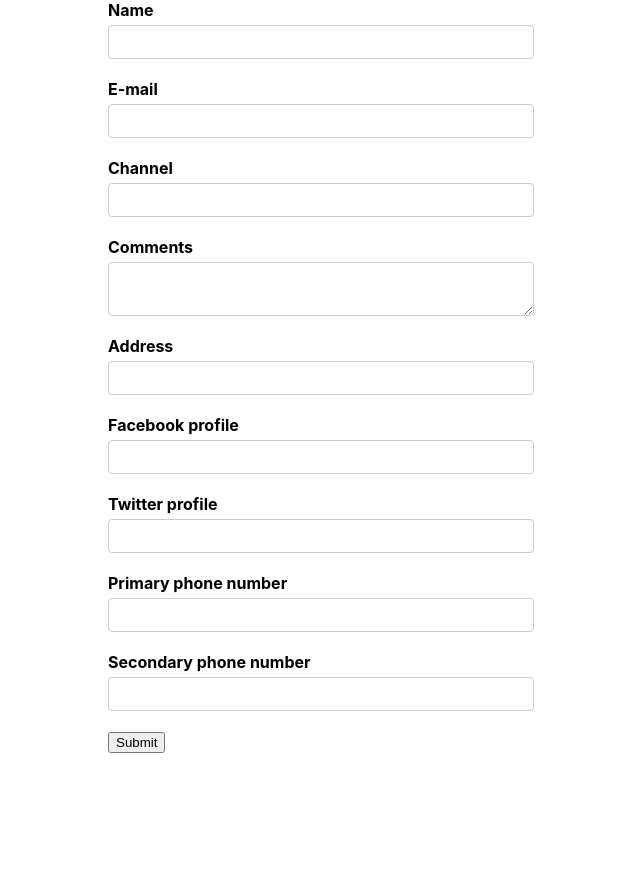
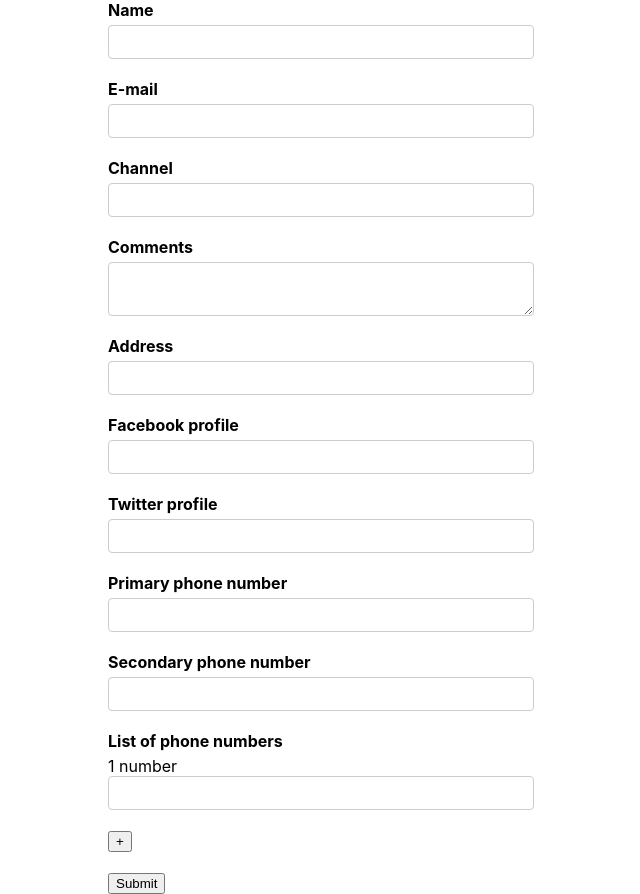
Before and after one commit to BlankaTrajkoska/formik-demo, a React (Create React App) app: page /form in a window 1280 px wide. Shown: the whole page, without its empty margins (319-959 px from the left). Before the commit the page ends 800 px from the top, so only its background shows below. Built offline with nearby package versions, Linux system fonts and the light colour scheme.

Commit message:
added fields with the FieldArray component

```diff
--- a/src/components/NewForm.js
+++ b/src/components/NewForm.js
@@ -1,4 +1,4 @@
-import { Formik, Form, Field, ErrorMessage } from "formik";
+import { Formik, Form, Field, FieldArray, ErrorMessage } from "formik";
 import * as Yup from "yup";
 import TextError from "./TextError";
 const NewForm = () => {
@@ -13,6 +13,7 @@ const NewForm = () => {
       twitter: "",
     },
     phoneNumbers: ["", ""],
+    phNumbers: [""],
   };
 
   const onSubmit = (values) => {
@@ -64,9 +65,9 @@ const NewForm = () => {
         <div className="form-control">
           <label htmlFor="address">Address</label>
           <Field name="address">
-            {(props) => {
-              const { field, form, meta } = props;
-              //console.log(props);
+            {(fieldProps) => {
+              const { field, form, meta } = fieldProps;
+              //console.log("fieldProps", fieldProps);
               return (
                 <div>
                   <input id="address" {...field} />
@@ -89,12 +90,42 @@ const NewForm = () => {
 
         <div className="form-control">
           <label htmlFor="primaryPh">Primary phone number</label>
-          <Field type="text" id="primaryPh" name="phoneNumber[0]" />
+          <Field type="text" id="primaryPh" name="phoneNumbers[0]" />
         </div>
 
         <div className="form-control">
           <label htmlFor="secondaryPh">Secondary phone number</label>
-          <Field type="text" id="secondaryPh" name="phoneNumber[1]" />
+          <Field type="text" id="secondaryPh" name="phoneNumbers[1]" />
+        </div>
+
+        <div className="form-control">
+          <label>List of phone numbers</label>
+          <FieldArray name="phNumbers">
+            {(fieldArrayProps) => {
+              //console.log("fieldArrayProps", fieldArrayProps);
+              const { push, remove, form } = fieldArrayProps;
+              const { values } = form;
+              const { phNumbers } = values;
+              return (
+                <div>
+                  {phNumbers.map((phNumber, index) => (
+                    <div key={index}>
+                      <span>{`${index + 1} number`}</span>
+                      <Field name={`phNumbers[${index}]`} />
+                      <button type="button" onClick={() => push(index)}>
+                        +
+                      </button>
+                      {index > 0 && (
+                        <button type="button" onClick={() => remove(index)}>
+                          -
+                        </button>
+                      )}
+                    </div>
+                  ))}
+                </div>
+              );
+            }}
+          </FieldArray>
         </div>
 
         <button type="submits">Submit</button>
```
